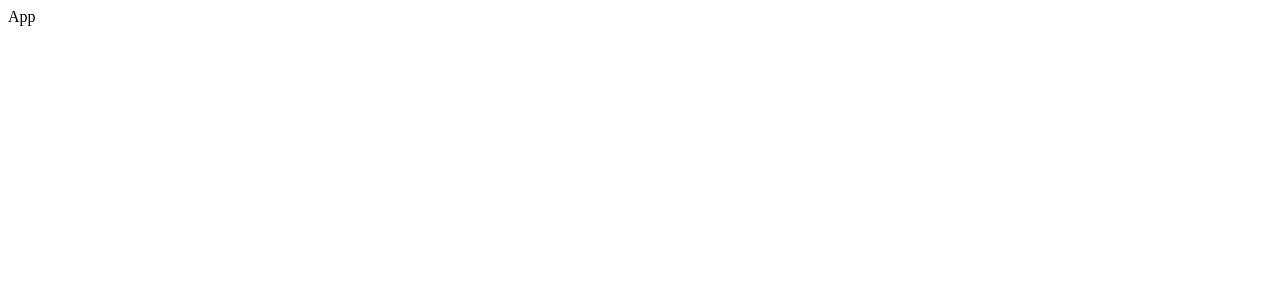
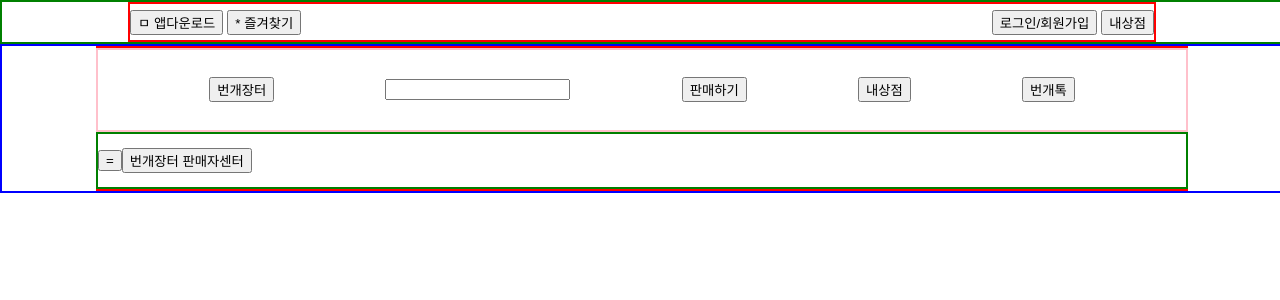
Before and after one commit to ejPark43/2024_Summer_WebCamp, a React (Create React App) app: page / in a window 1280 px wide. Shown: the top 300 px of the page. Built offline with nearby package versions, Linux system fonts and the light colour scheme.

Commit message:
chore, feat: 불필요한 파일 삭제, 메인페이지 헤더 레이아웃 생성

```diff
--- a/package.json
+++ b/package.json
@@ -9,6 +9,7 @@
     "react": "^18.3.1",
     "react-dom": "^18.3.1",
     "react-scripts": "5.0.1",
+    "styled-components": "^6.1.11",
     "web-vitals": "^2.1.4"
   },
   "scripts": {
--- a/public/index.html
+++ b/public/index.html
@@ -2,42 +2,17 @@
 <html lang="en">
   <head>
     <meta charset="utf-8" />
-    <link rel="icon" href="%PUBLIC_URL%/favicon.ico" />
+
     <meta name="viewport" content="width=device-width, initial-scale=1" />
-    <meta name="theme-color" content="#000000" />
+
     <meta
       name="description"
       content="Web site created using create-react-app"
     />
-    <link rel="apple-touch-icon" href="%PUBLIC_URL%/logo192.png" />
-    <!--
-      manifest.json provides metadata used when your web app is installed on a
-      user's mobile device or desktop. See https://developers.google.com/web/fundamentals/web-app-manifest/
-    -->
-    <link rel="manifest" href="%PUBLIC_URL%/manifest.json" />
-    <!--
-      Notice the use of %PUBLIC_URL% in the tags above.
-      It will be replaced with the URL of the `public` folder during the build.
-      Only files inside the `public` folder can be referenced from the HTML.
 
-      Unlike "/favicon.ico" or "favicon.ico", "%PUBLIC_URL%/favicon.ico" will
-      work correctly both with client-side routing and a non-root public URL.
-      Learn how to configure a non-root public URL by running `npm run build`.
-    -->
     <title>React App</title>
   </head>
   <body>
-    <noscript>You need to enable JavaScript to run this app.</noscript>
     <div id="root"></div>
-    <!--
-      This HTML file is a template.
-      If you open it directly in the browser, you will see an empty page.
-
-      You can add webfonts, meta tags, or analytics to this file.
-      The build step will place the bundled scripts into the <body> tag.
-
-      To begin the development, run `npm start` or `yarn start`.
-      To create a production bundle, use `npm run build` or `yarn build`.
-    -->
   </body>
 </html>
--- a/src/App.js
+++ b/src/App.js
@@ -1,7 +1,11 @@
 import React from "react";
-
+import MainPage from "./pages/MainPage";
 function App() {
-  return <div>App</div>;
+  return (
+    <div style={{ margin: 0 }}>
+      <MainPage />
+    </div>
+  );
 }
 
 export default App;
--- /dev/null
+++ b/src/components/Header.jsx
@@ -0,0 +1,86 @@
+import React from "react";
+import styled from "styled-components";
+
+function Header() {
+  return (
+    <div>
+      <HeaderTop>
+        <div className="header-top-part">
+          <div className="left-btns">
+            <button>ㅁ 앱다운로드</button> <button>* 즐겨찾기</button>
+          </div>
+          <div className="right-btns">
+            <button>로그인/회원가입</button> <button>내상점</button>
+          </div>
+        </div>
+      </HeaderTop>
+      <HeaderBottom>
+        <div className="header-bottom-part">
+          <div className="header-bottom-search-area ">
+            <button>번개장터</button>
+            <input></input>
+            <button>판매하기</button>
+            <button>내상점</button>
+            <button>번개톡</button>
+          </div>
+          <div className="header-bottom-hamburger-btn">
+            <button>=</button> <button>번개장터 판매자센터</button>
+          </div>
+        </div>
+      </HeaderBottom>
+    </div>
+  );
+}
+
+export default Header;
+
+const HeaderTop = styled.div`
+  // header 에서 로그인, 회원가입, 내상점있는 맨 위 부분
+  display: flex;
+  -webkit-box-pack: center;
+
+  width: 100vw;
+  height: 40px;
+  justify-content: center;
+  /* overflow: hidden; */
+
+  border: 2px solid green;
+  .header-top-part {
+    display: flex;
+    justify-content: space-between;
+    width: 80%;
+    align-items: center;
+    border: 2px solid red;
+  }
+`;
+const HeaderBottom = styled.div`
+  display: flex;
+  border: 2px solid blue;
+  height: 145px;
+  justify-content: center;
+  .header-bottom-part {
+    display: flex;
+    justify-content: space-between;
+    flex-direction: column;
+
+    width: 85%;
+    align-items: center;
+    border: 2px solid red;
+  }
+  .header-bottom-search-area {
+    display: flex;
+    width: 100%;
+    height: 60%;
+    border: 2px solid pink;
+    align-items: center;
+    justify-content: space-evenly; // <<<<<<< 나중에 수정 -> margin으로...
+  }
+  .header-bottom-hamburger-btn {
+    display: flex;
+    width: 100%;
+    height: 40%;
+    align-items: center;
+    justify-content: start;
+    border: 2px solid green;
+  }
+`;
--- /dev/null
+++ b/src/index.css
@@ -0,0 +1,7 @@
+body {
+  margin: 0;
+  display: flex;
+
+  width: 100vw;
+  min-height: 100vh;
+}
--- a/src/index.js
+++ b/src/index.js
@@ -1,8 +1,7 @@
 import React from "react";
 import ReactDOM from "react-dom/client";
-
 import App from "./App";
-import reportWebVitals from "./reportWebVitals";
+import "./index.css";
 
 const root = ReactDOM.createRoot(document.getElementById("root"));
 root.render(
@@ -10,8 +9,3 @@ root.render(
     <App />
   </React.StrictMode>
 );
-
-// If you want to start measuring performance in your app, pass a function
-// to log results (for example: reportWebVitals(console.log))
-// or send to an analytics endpoint. Learn more: https://bit.ly/CRA-vitals
-reportWebVitals();
--- /dev/null
+++ b/src/pages/MainPage.jsx
@@ -0,0 +1,11 @@
+import React from "react";
+import Header from "../components/Header";
+function MainPage() {
+  return (
+    <div>
+      <Header />
+    </div>
+  );
+}
+
+export default MainPage;
--- a/src/reportWebVitals.js
+++ /dev/null
@@ -1,13 +0,0 @@
-const reportWebVitals = onPerfEntry => {
-  if (onPerfEntry && onPerfEntry instanceof Function) {
-    import('web-vitals').then(({ getCLS, getFID, getFCP, getLCP, getTTFB }) => {
-      getCLS(onPerfEntry);
-      getFID(onPerfEntry);
-      getFCP(onPerfEntry);
-      getLCP(onPerfEntry);
-      getTTFB(onPerfEntry);
-    });
-  }
-};
-
-export default reportWebVitals;
```
Also changed, not shown: public/manifest.json (deleted), 1 other file (tests, documents, lock files or other folders).
